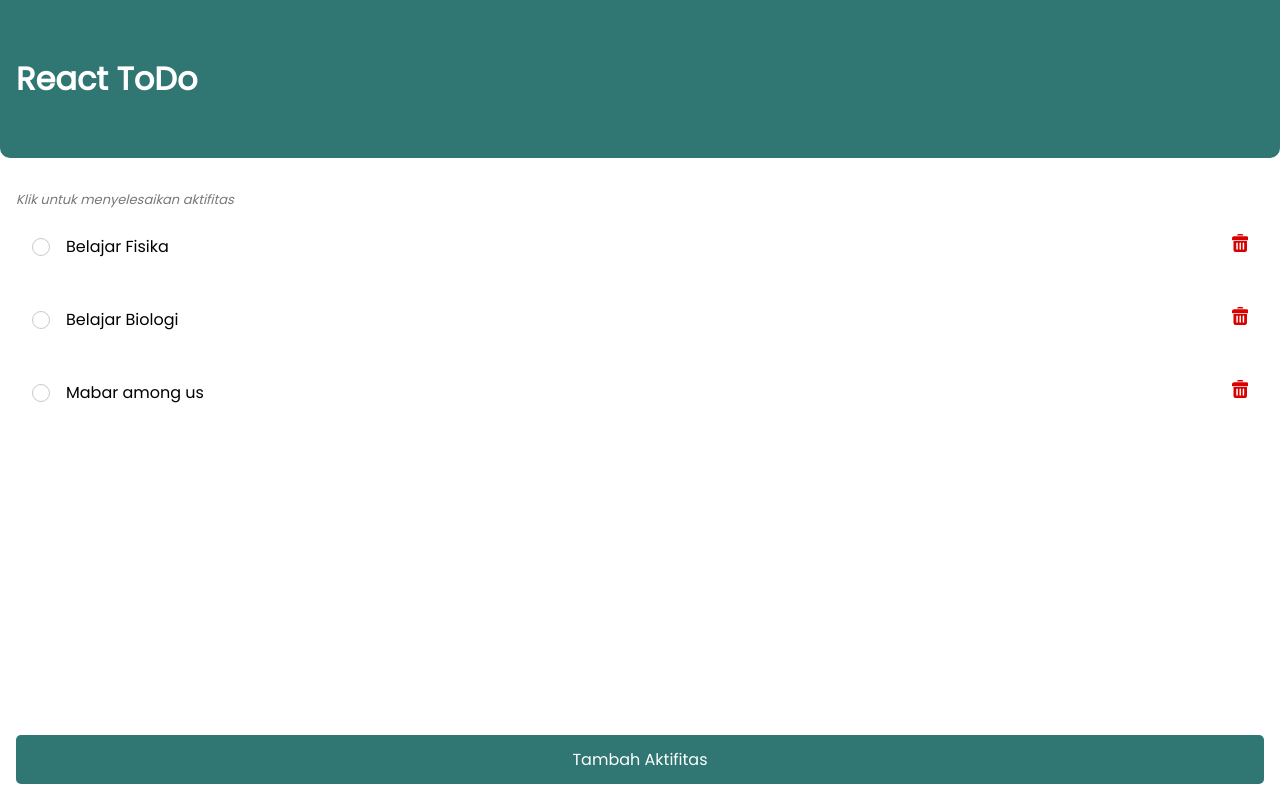
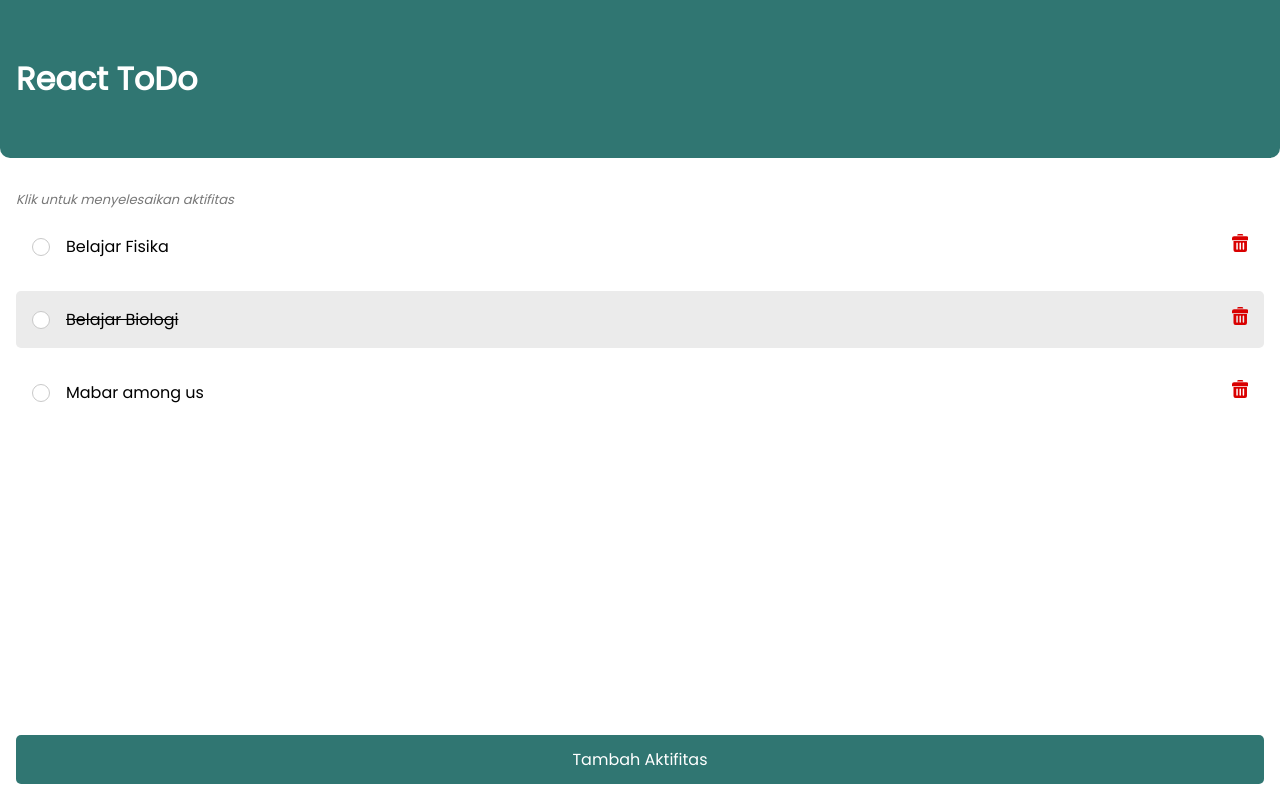
Before and after one commit to alfianandinugraha/react-todo, a React (Create React App) app: page / in a window 1280 px wide. Built offline with nearby package versions, Linux system fonts and the light colour scheme.

Commit message:
add: create logic when todo was done

```diff
--- a/src/Components/ItemTodo.tsx
+++ b/src/Components/ItemTodo.tsx
@@ -12,10 +12,10 @@ export default class ItemTodo extends Component<Props, State> {
   state = {}
 
   render() {
-    const { content } = this.props.todo;
+    const { content, isDone } = this.props.todo;
 
     return (
-      <section className="todo">
+      <section className={"todo" + (isDone ? " todo--done" : "")}>
         <div className="todo__item">
           <div className="circle"></div>
           <p>{content}</p>
--- a/src/Style.scss
+++ b/src/Style.scss
@@ -58,6 +58,14 @@ header#Header {
     &:hover {
       background-color: #ebebeb;
       transition: background-color .5s;
+    }
+
+    &--done {
+      background-color: #ebebeb;
+
+      p {
+        text-decoration: line-through;
+      }
     }
   }
 }
```
